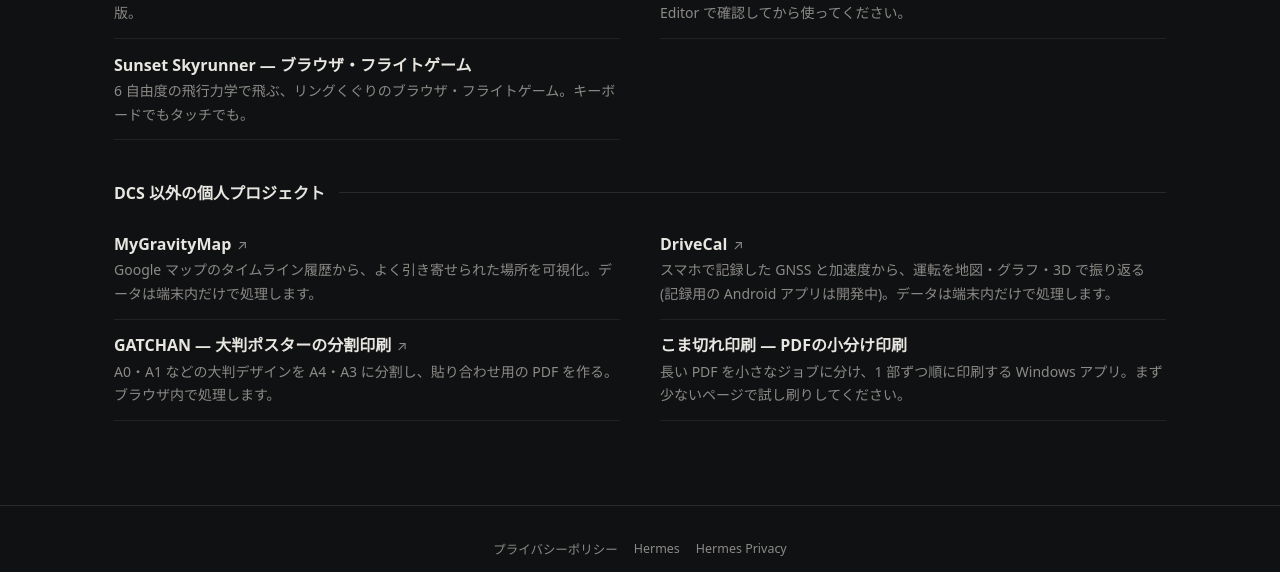
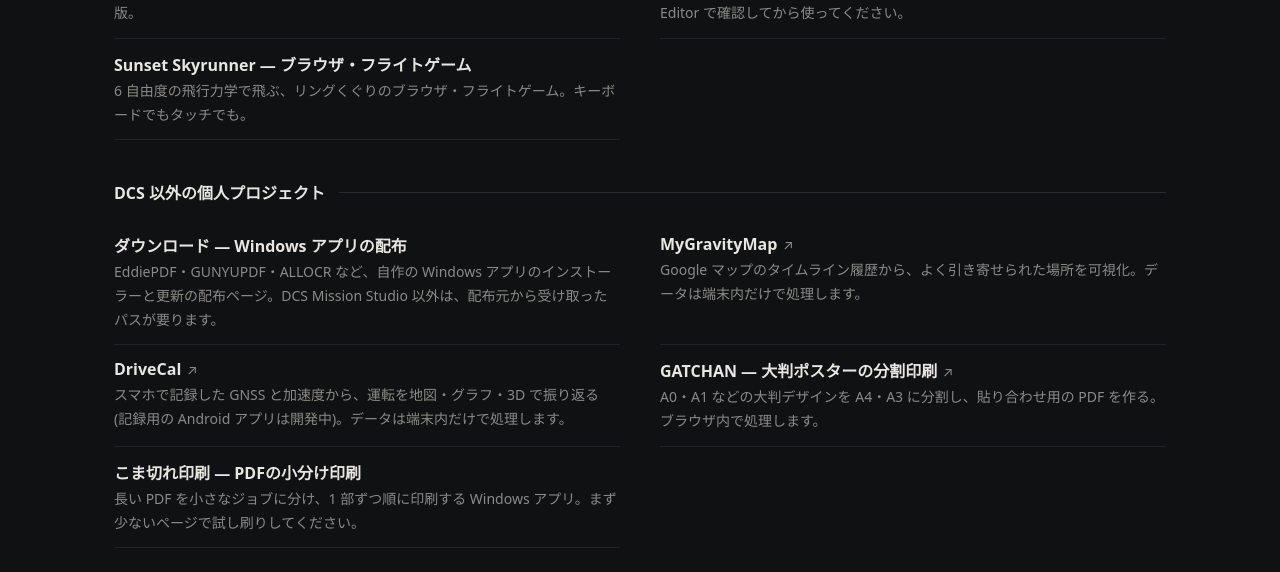
Before and after one commit to MasterMk2/FFS-LandingPage, a FastAPI app: page / in a window 1280 px wide. Shown: the part 1055-1627 px from the top of the page. Run offline with FastAPI, Linux system fonts and the light colour scheme.

Commit message:
feat(home): /updates/ (Windows アプリの配布ページ) への導線を追加
「DCS 以外の個人プロジェクト」の先頭に、ダウンロードページへの行を置く。
DCS Mission Studio 以外はパスが要ることを説明文に書いた。

Co-Authored-By: Claude Opus 5.5 <noreply@anthropic.com>

```diff
--- a/app/i18n.py
+++ b/app/i18n.py
@@ -111,6 +111,10 @@ MESSAGES: dict[str, dict[str, str]] = {
         "ja": "Sunset Skyrunner — ブラウザ・フライトゲーム",
         "en": "Sunset Skyrunner — Browser Flight Game",
     },
+    "home_card_updates_title": {
+        "ja": "ダウンロード — Windows アプリの配布",
+        "en": "Downloads — Windows App Distribution",
+    },
     # ── leaderboard.html ──
     "lb_period": {"ja": "過去 30 日", "en": "Last 30 days"},
     "lb_error": {
--- a/app/templates/home.html
+++ b/app/templates/home.html
@@ -93,6 +93,10 @@
 <section aria-labelledby="home-tools-other">
   <h2 class="section-title" id="home-tools-other">{{ t('home_tools_other') }}</h2>
   <ul class="tool-list">
+    {% call tool("/updates/", t('home_card_updates_title')) %}
+      {%- if lang == 'ja' %}EddiePDF・GUNYUPDF・ALLOCR など、自作の Windows アプリのインストーラーと更新の配布ページ。DCS Mission Studio 以外は、配布元から受け取ったパスが要ります。
+      {%- else %}Installers and updates for my own Windows apps, including EddiePDF, GUNYUPDF and ALLOCR. Every product except DCS Mission Studio needs a pass from the distributor. The page is in Japanese.{% endif %}
+    {% endcall %}
     {% call tool("https://gravitymap.freedomflight.jp/", "MyGravityMap", true) %}
       {%- if lang == 'ja' %}Google マップのタイムライン履歴から、よく引き寄せられた場所を可視化。データは端末内だけで処理します。
       {%- else %}Visualises the places that kept pulling you back, from your Google Maps timeline. Processed on-device only.{% endif %}
```
